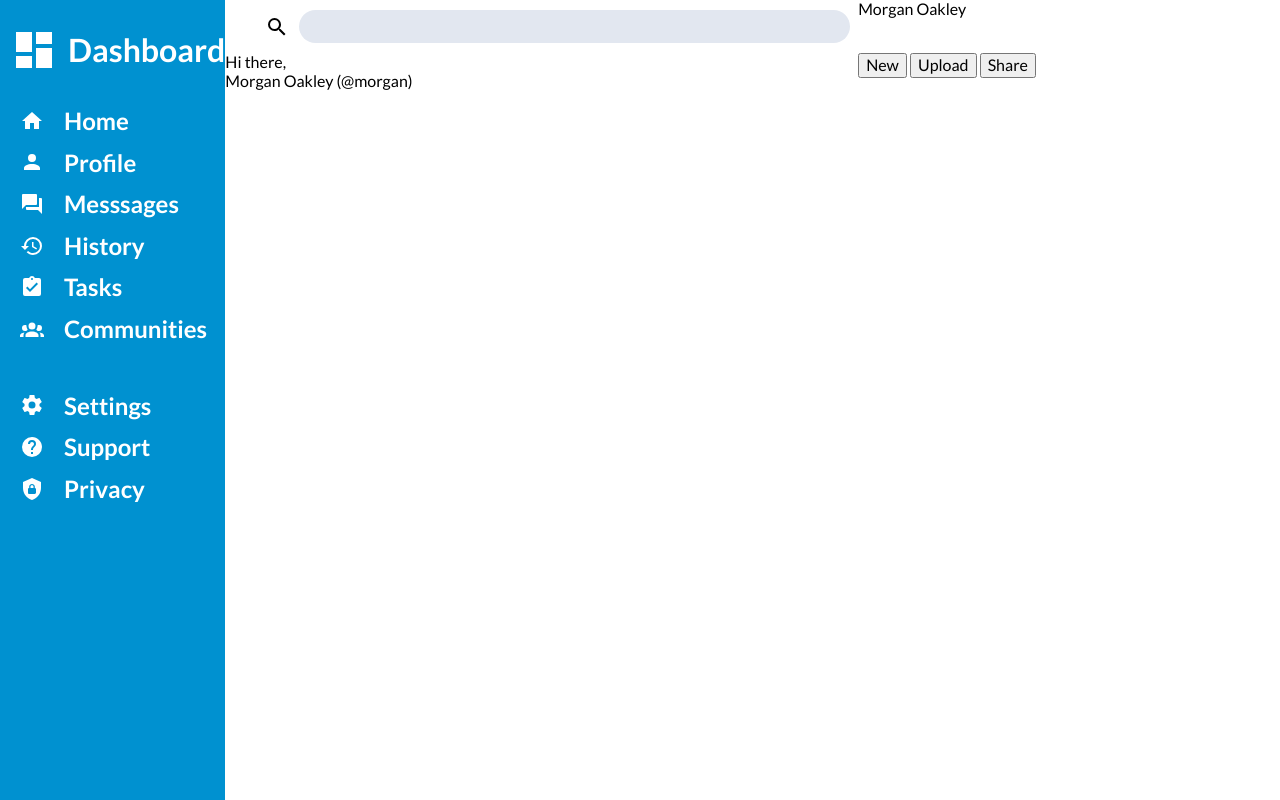
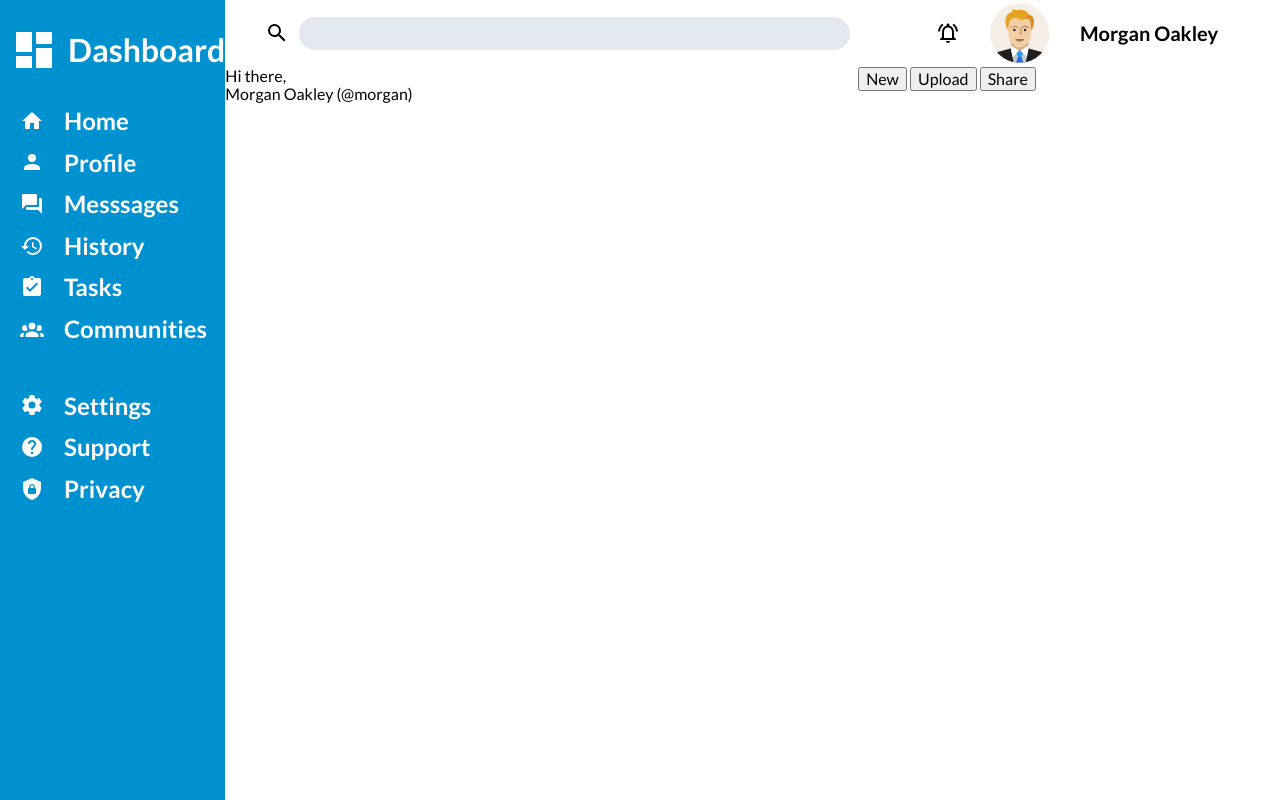
Before and after one commit to icorvus/admin-dashboard, a plain HTML site: page index.html in a window 1280 px wide. Drawn offline with Linux system fonts and the light colour scheme.

Commit message:
Styled upper-user element

```diff
--- a/index.html
+++ b/index.html
@@ -86,7 +86,13 @@
         </svg>
         <input type="text">
       </div>
-      <div>Morgan Oakley</div>
+      <div class="upper-user">
+        <svg class="bell" xmlns="http://www.w3.org/2000/svg" height="24px" viewBox="0 0 24 24" width="24px" fill="#000000">
+          <path d="M0 0h24v24H0V0z" fill="none"/><path d="M12 22c1.1 0 2-.9 2-2h-4c0 1.1.9 2 2 2zm6-6v-5c0-3.07-1.63-5.64-4.5-6.32V4c0-.83-.67-1.5-1.5-1.5s-1.5.67-1.5 1.5v.68C7.64 5.36 6 7.92 6 11v5l-2 2v1h16v-1l-2-2zm-2 1H8v-6c0-2.48 1.51-4.5 4-4.5s4 2.02 4 4.5v6zM7.58 4.08L6.15 2.65C3.75 4.48 2.17 7.3 2.03 10.5h2c.15-2.65 1.51-4.97 3.55-6.42zm12.39 6.42h2c-.15-3.2-1.73-6.02-4.12-7.85l-1.42 1.43c2.02 1.45 3.39 3.77 3.54 6.42z"/>
+        </svg>
+        <img class="profile-img" style="width: 60px;height:60px;" src="profile.svg" alt="Profile picture">
+        <div class="upper-user-name">Morgan Oakley</div>
+      </div>
       <div class="user-header">
         <div>Hi there,</div>
         <div class="user-header-name">Morgan Oakley (@morgan)</div>
--- a/style.css
+++ b/style.css
@@ -89,7 +89,7 @@ body {
 .header {
   display: grid;
   grid-template-columns: 3fr 2fr;
-  grid-template-rows: 2fr 3fr;
+  grid-template-rows: 1fr 1fr;
 }
 
 .search input[type="text"] {
@@ -112,3 +112,24 @@ body {
   align-items: center;
   gap: 10px
 }
+
+.upper-user {
+  font-size: 1.25rem;
+  font-weight: bold;
+  display: grid;
+  grid-template-columns: 3fr 24px auto auto 2fr;
+  align-items: center;
+  gap: 30px;
+}
+
+.upper-user-name {
+  grid-column: 4 / span 1;
+}
+
+.upper-user .profile-img {
+  grid-column: 3 / span 1;
+}
+
+.bell {
+  grid-column: 2 / span 1;
+}
```
Also changed, not shown: profile.svg (added).
